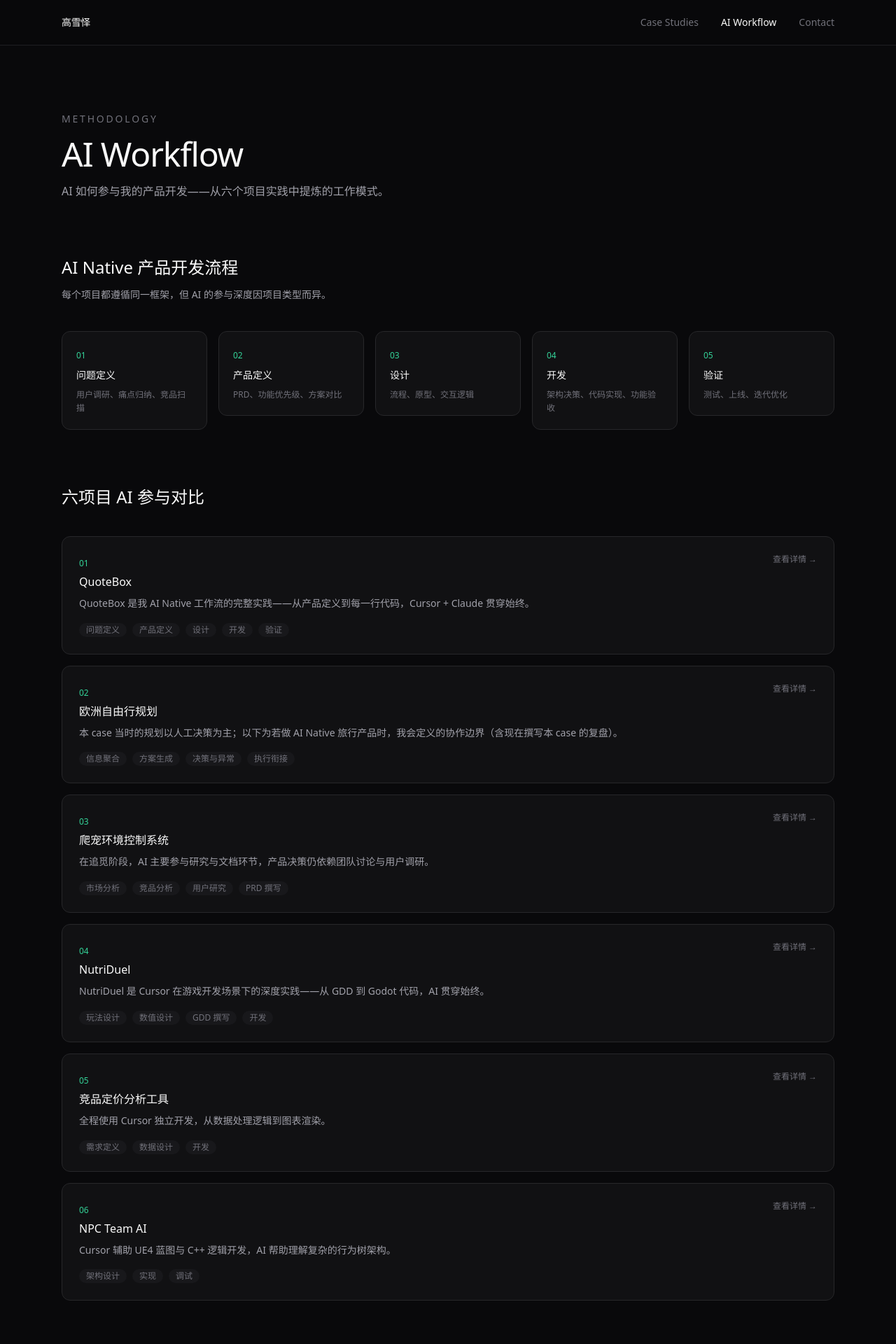
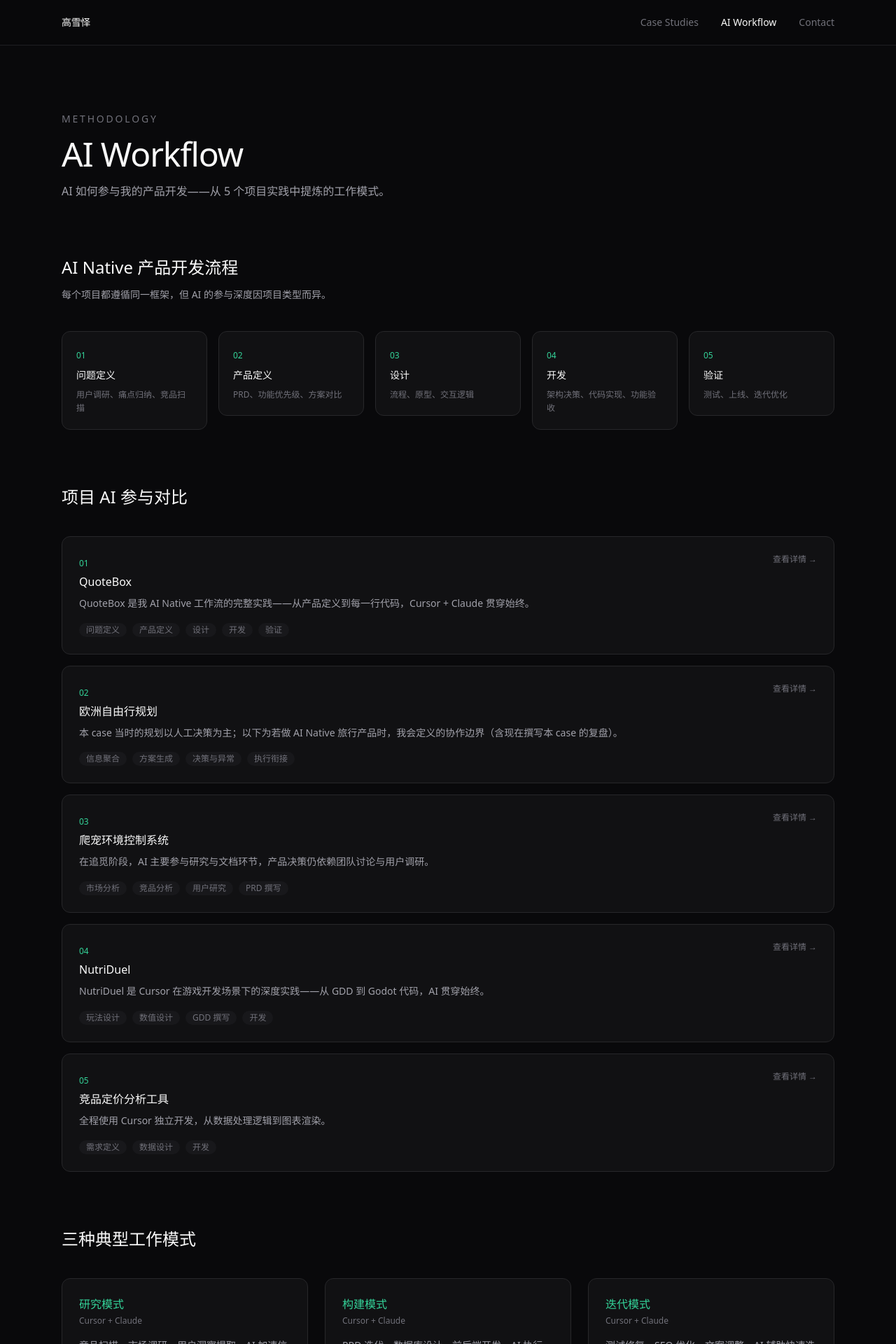
Before and after one commit to el23xg2/food, a Next.js app: page /ai-workflow in a window 1280 px wide. Shown: the top 1920 px of the page at 70% size. Built offline with nearby package versions, Linux system fonts and the light colour scheme.

Commit message:
fix: remove AI Workflow from UE4 NPC case and AI Workflow index

```diff
--- a/app/ai-workflow/page.tsx
+++ b/app/ai-workflow/page.tsx
@@ -7,7 +7,7 @@ import { FadeIn } from "@/components/ui/FadeIn";
 export const metadata: Metadata = {
   title: "AI Workflow",
   description:
-    "AI Native 产品开发工作流——六个项目中 AI 如何参与产品开发的模式总结。",
+    "AI Native 产品开发工作流——各项目中 AI 如何参与产品开发的模式总结。",
 };
 
 const workflowPhases = [
@@ -38,7 +38,7 @@ const boundaries = [
 ];
 
 export default function AIWorkflowPage() {
-  const allCases = getAllCases();
+  const aiCases = getAllCases().filter((caseStudy) => caseStudy.aiWorkflow);
 
   return (
     <div className="mx-auto max-w-6xl px-6 py-24">
@@ -50,7 +50,7 @@ export default function AIWorkflowPage() {
           AI Workflow
         </h1>
         <p className="mt-4 max-w-2xl text-base leading-relaxed text-muted">
-          AI 如何参与我的产品开发——从六个项目实践中提炼的工作模式。
+          AI 如何参与我的产品开发——从 {aiCases.length} 个项目实践中提炼的工作模式。
         </p>
       </FadeIn>
 
@@ -88,12 +88,12 @@ export default function AIWorkflowPage() {
       <section className="mt-20">
         <FadeIn>
           <h2 className="text-xl font-medium text-foreground md:text-2xl">
-            六项目 AI 参与对比
+            项目 AI 参与对比
           </h2>
         </FadeIn>
 
         <div className="mt-10 space-y-4">
-          {allCases.map((caseStudy, i) => (
+          {aiCases.map((caseStudy, i) => (
             <FadeIn key={caseStudy.slug} delay={i * 0.06}>
               <TransitionLink
                 href={`/cases/${caseStudy.slug}#aiWorkflow`}
@@ -108,7 +108,7 @@ export default function AIWorkflowPage() {
                       {caseStudy.title}
                     </h3>
                     <p className="mt-2 text-sm leading-relaxed text-muted">
-                      {caseStudy.aiWorkflow.intro}
+                      {caseStudy.aiWorkflow!.intro}
                     </p>
                   </div>
                   <span className="shrink-0 text-xs text-subtle transition-colors group-hover:text-accent">
@@ -116,7 +116,7 @@ export default function AIWorkflowPage() {
                   </span>
                 </div>
                 <div className="mt-4 flex flex-wrap gap-2">
-                  {caseStudy.aiWorkflow.rows.map((row) => (
+                  {caseStudy.aiWorkflow!.rows.map((row) => (
                     <span
                       key={row.phase}
                       className="rounded-full bg-surface-elevated px-2.5 py-0.5 text-xs text-subtle"
--- a/app/page.tsx
+++ b/app/page.tsx
@@ -93,7 +93,7 @@ export default function HomePage() {
                 AI 如何参与我的产品开发
               </h2>
               <p className="mt-4 max-w-2xl text-base leading-relaxed text-muted">
-                六个项目中的 AI 工作流模式总结——从问题定义到产品验证，AI
+                多个项目中的 AI 工作流模式总结——从问题定义到产品验证，AI
                 在每个环节扮演什么角色。
               </p>
               <p className="mt-6 text-sm text-subtle transition-colors group-hover:text-accent">
--- a/components/cases/CaseStudyContent.tsx
+++ b/components/cases/CaseStudyContent.tsx
@@ -33,10 +33,14 @@ function SectionContent({ section }: { section: CaseStudySection }) {
 export function CaseStudyContent({ caseStudy }: CaseStudyContentProps) {
   const [activeSection, setActiveSection] = useState("why");
 
+  const visibleSections = CASE_SECTIONS.filter(
+    (section) => section.id !== "aiWorkflow" || caseStudy.aiWorkflow
+  );
+
   useEffect(() => {
     const observers: IntersectionObserver[] = [];
 
-    CASE_SECTIONS.forEach(({ id }) => {
+    visibleSections.forEach(({ id }) => {
       const el = document.getElementById(id);
       if (!el) return;
 
@@ -54,7 +58,7 @@ export function CaseStudyContent({ caseStudy }: CaseStudyContentProps) {
     });
 
     return () => observers.forEach((o) => o.disconnect());
-  }, []);
+  }, [caseStudy.slug, caseStudy.aiWorkflow, visibleSections]);
 
   const sectionContent: Record<string, React.ReactNode> = {
     why: <SectionContent section={caseStudy.why} />,
@@ -69,6 +73,8 @@ export function CaseStudyContent({ caseStudy }: CaseStudyContentProps) {
           )}
       </div>
     ),
+    ...(caseStudy.aiWorkflow
+      ? {
           aiWorkflow: (
             <div>
               <div className="prose-case">
@@ -103,6 +109,8 @@ export function CaseStudyContent({ caseStudy }: CaseStudyContentProps) {
               )}
             </div>
           ),
+        }
+      : {}),
     outcome: (
       <div>
         <SectionContent section={caseStudy.outcome} />
@@ -203,7 +211,7 @@ export function CaseStudyContent({ caseStudy }: CaseStudyContentProps) {
               Contents
             </p>
             <ul className="space-y-1">
-              {CASE_SECTIONS.map(({ id, label, title }) => (
+              {visibleSections.map(({ id, label, title }) => (
                 <li key={id}>
                   <a
                     href={`#${id}`}
@@ -224,7 +232,7 @@ export function CaseStudyContent({ caseStudy }: CaseStudyContentProps) {
 
         {/* Main content */}
         <div className="min-w-0 flex-1 max-w-3xl">
-          {CASE_SECTIONS.map(({ id, label, title }, index) => (
+          {visibleSections.map(({ id, label, title }, index) => (
             <section key={id} id={id} className="mb-20 scroll-mt-24">
               <FadeIn delay={index * 0.05}>
                 <div className="mb-8">
--- a/content/cases/npc-team-ai.ts
+++ b/content/cases/npc-team-ai.ts
@@ -52,31 +52,6 @@ const npcTeamAi: CaseStudy = {
       "团队协同：集火、掩护、包抄等基本战术行为",
     ],
   },
-  aiWorkflow: {
-    intro: "Cursor 辅助 UE4 蓝图与 C++ 逻辑开发，AI 帮助理解复杂的行为树架构。",
-    rows: [
-      {
-        phase: "架构设计",
-        myWork: "定义感知→决策→协同→执行四层架构",
-        aiRole: "AI 辅助行为树设计模式研究",
-      },
-      {
-        phase: "实现",
-        myWork: "UE4 蓝图逻辑、行为树配置",
-        aiRole: "Cursor 生成 C++ 与蓝图代码",
-      },
-      {
-        phase: "调试",
-        myWork: "观察 NPC 行为，迭代协同逻辑",
-        aiRole: "AI 辅助分析行为异常原因",
-      },
-    ],
-    examples: [
-      "行为树设计：AI 帮助理解 UE4 行为树最佳实践，加速架构决策",
-      "掩体算法：Cursor 生成掩体评分与分配逻辑",
-      "这是一个学习型项目，重点是理解 AI Agent 协作的基础问题",
-    ],
-  },
   outcome: {
     paragraphs: [
       "实现了可运行的团队 AI 演示，NPC 具备基本的协同作战能力。",
--- a/types/case-study.ts
+++ b/types/case-study.ts
@@ -68,7 +68,8 @@ export interface CaseStudy {
   problem: CaseStudySection;
   opportunity: CaseStudySection;
   solution: CaseStudySection;
-  aiWorkflow: CaseStudyAIWorkflow;
+  /** Omit for projects that did not use AI in delivery (section hidden on case page). */
+  aiWorkflow?: CaseStudyAIWorkflow;
   outcome: CaseStudySection;
   reflection: CaseStudySection;
   links?: CaseStudyLink[];
```
Lines whose indentation alone changed are shown as unchanged.
